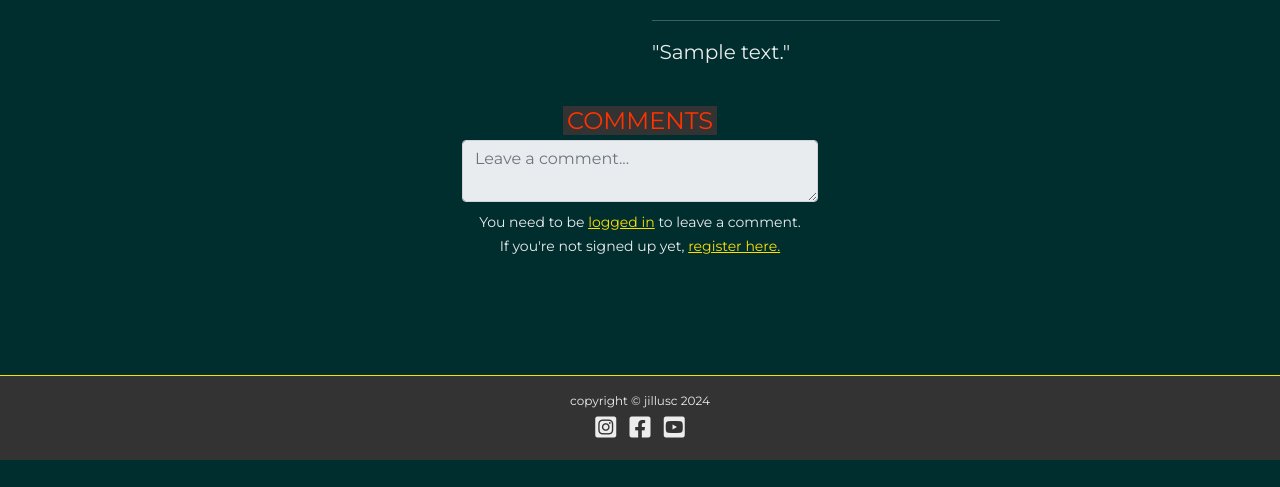
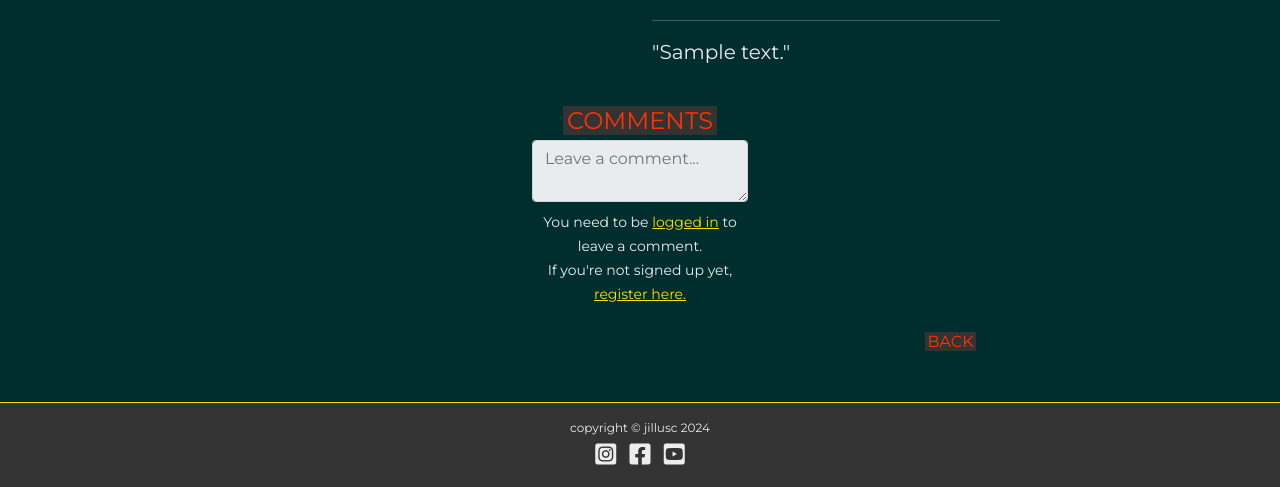
Before and after one commit to jillusc/Filmofiles, a Django app: a page that uses templates/base.html in a window 1280 px wide. Shown: the part 340-827 px from the top of the page. Before the commit the page ends 800 px from the top, so only its background shows below. Run offline with Django 4.2, Linux system fonts and the light colour scheme; tables that the repository leaves empty hold one stand-in row (values such as "Sample post"); some web fonts are replaced.

Commit message:
Added a favicon and a back link in review_detail page with JavaScript

```diff
--- a/content/templates/content/review_detail.html
+++ b/content/templates/content/review_detail.html
@@ -29,11 +29,10 @@
       <hr />
       <p class="review-detail-content">"{{ review.content }}"</p>
     </div>
-  </div>
 
-  <div class="row justify-content-center text-center mt-4">
-    <div class="col-4">
-      <h4>Comments</h4>
+    <div class="row justify-content-center text-center mt-4">
+        <div class="col-4">
+        <h4>Comments</h4>
         {% if user.is_authenticated %}
         <form method="post">
           {% csrf_token %}
@@ -56,5 +55,11 @@
         </p>
         {% endif %}
     </div>
+    <div class="row">
+        <div class="col-12 text-end mt-2">
+            <a href="#" id="back-link" class="subtle-link">Back</a>
+        </div>
+    </div>
 </div>
+<script src="{% static 'js/script.js' %}"></script>
 {% endblock %}
--- a/static/js/script.js
+++ b/static/js/script.js
@@ -10,3 +10,10 @@ document.addEventListener('click', function (event) {
     removeAlert();
   }
 });
+
+var backLink = document.getElementById('back-link');
+
+backLink.addEventListener('click', function (event) {
+    event.preventDefault();
+    history.go(-1);
+});
--- a/templates/base.html
+++ b/templates/base.html
@@ -1,10 +1,10 @@
 {% load static %} {% url 'home' as home_url %}
-
 <!DOCTYPE html>
 <html class="h-100" lang="en">
   <head>
     <title>Filmofiles</title>
     <meta name="viewport" content="width=device-width, initial-scale=1" />
+    <link rel="icon" href="{% static 'images/fav.png' %}" type="image/x-icon" />
 
     <!-- Google Fonts CSS -->
     <link rel="preconnect" href="https://fonts.googleapis.com" />
```
Also changed, not shown: static/images/fav.png (added), 3 other files.
